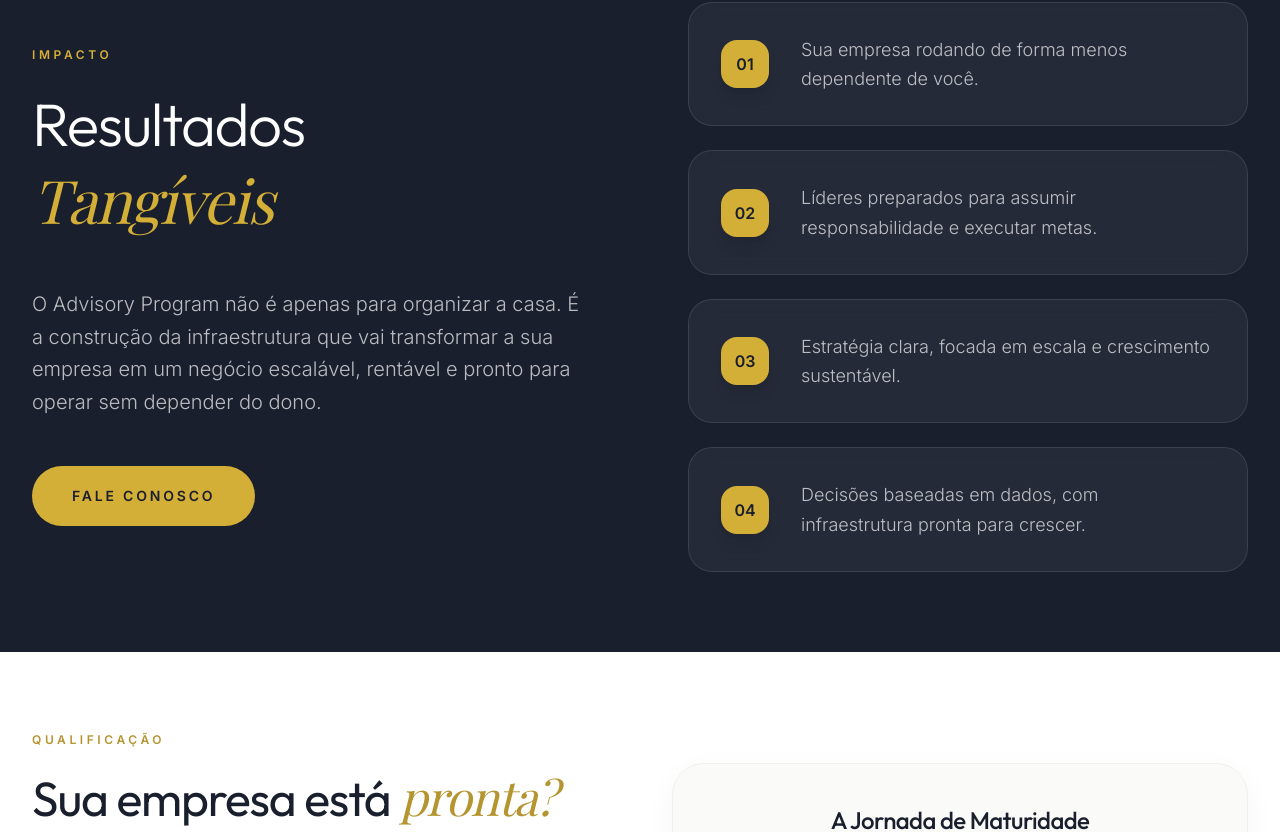
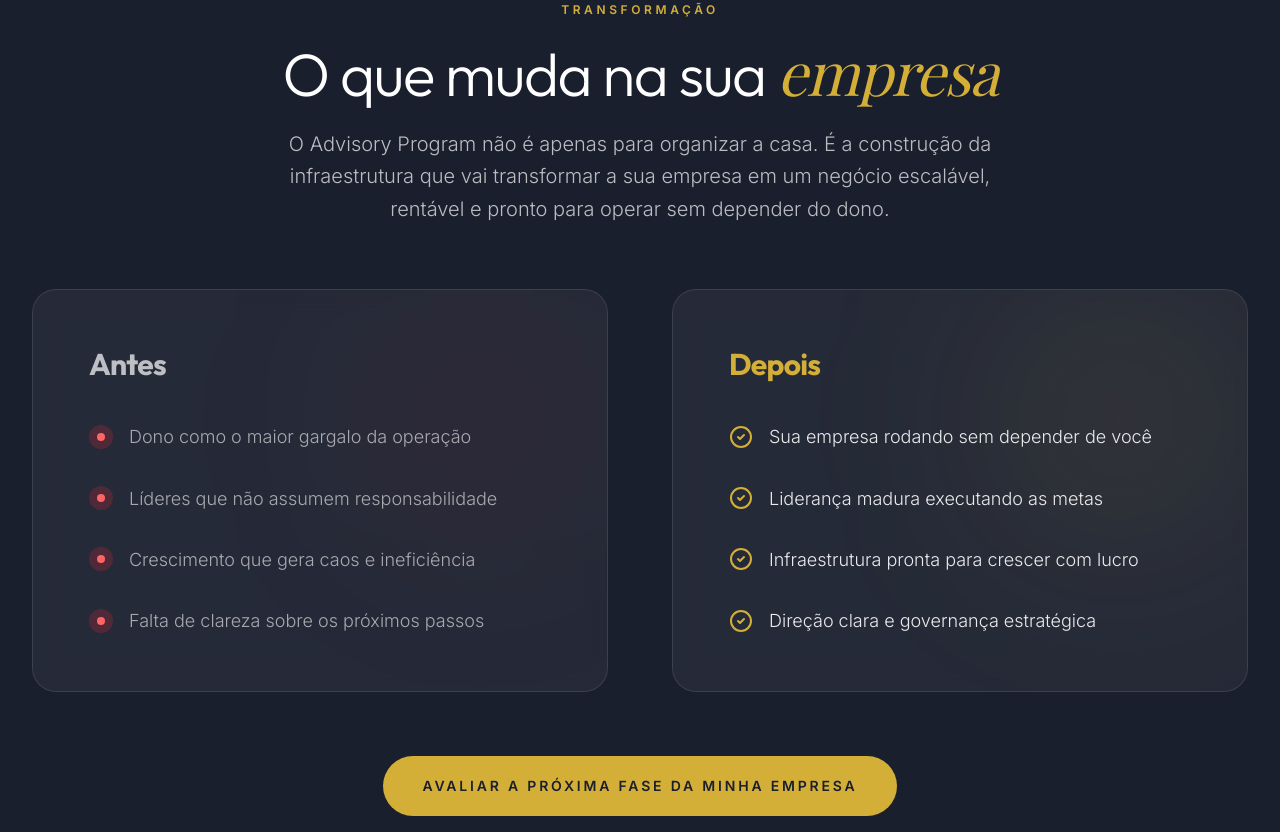
Before and after one commit to leandervenancio-source/site, a React (Vite) app: page /advisory-program in a window 1280 px wide. Shown: the part 4347-5179 px from the top of the page. Built offline with nearby package versions, Linux system fonts and the light colour scheme; no server answers; a web font is replaced by a local one.

Commit message:
Replace Resultados section with Antes e Depois section

```diff
--- a/src/pages/solutions/ProgramaMGI.tsx
+++ b/src/pages/solutions/ProgramaMGI.tsx
@@ -213,39 +213,66 @@ export function AdvisoryProgram() {
         <Testimonials />
       </div>
 
-      {/* Resultados Section */}
-      <section className="pdf-section py-12 md:py-20 bg-obsidian text-branco">
+      {/* Transformação Section */}
+      <section className="pdf-section py-12 lg:py-20 bg-obsidian text-branco">
         <div className="max-w-7xl mx-auto px-4 sm:px-6 lg:px-8">
-          <div className="grid lg:grid-cols-2 gap-24 items-center">
-            <div>
-              <span className="text-accent-premium font-bold tracking-[0.3em] uppercase text-xs mb-6 block">Impacto</span>
-              <h2 className="text-4xl md:text-6xl font-display font-light text-branco mb-12 leading-tight">
-                Resultados <br />
-                <span className="font-serif italic text-accent-premium">Tangíveis</span>
-              </h2>
-              <p className="text-xl text-branco/70 font-light mb-12 leading-relaxed">
-                O Advisory Program não é apenas para organizar a casa. É a construção da infraestrutura que vai transformar a sua empresa em um negócio escalável, rentável e pronto para operar sem depender do dono.
-              </p>
-              <Link to="/diagnostico" className="group relative inline-flex items-center justify-center px-10 py-5 text-sm font-bold tracking-[0.2em] uppercase text-obsidian bg-accent-premium rounded-full overflow-hidden transition-all duration-500">
-                <span className="relative z-10">Fale Conosco</span>
-                <div className="absolute inset-0 bg-white translate-y-full group-hover:translate-y-0 transition-transform duration-500"></div>
-              </Link>
+          <div className="text-center mb-10 lg:mb-16">
+            <span className="text-accent-premium font-bold tracking-[0.3em] uppercase text-xs mb-4 block">Transformação</span>
+            <h2 className="text-4xl md:text-6xl font-display font-light text-branco mb-4 leading-tight">
+              O que muda na sua <span className="font-serif italic text-accent-premium">empresa</span>
+            </h2>
+            <p className="text-xl text-branco/70 font-light max-w-3xl mx-auto leading-relaxed">
+              O Advisory Program não é apenas para organizar a casa. É a construção da infraestrutura que vai transformar a sua empresa em um negócio escalável, rentável e pronto para operar sem depender do dono.
+            </p>
+          </div>
+
+          <div className="grid md:grid-cols-2 gap-8 lg:gap-16 items-stretch">
+            {/* Antes */}
+            <div className="glass p-10 md:p-14 rounded-3xl border border-white/5 relative overflow-hidden group">
+              <div className="absolute top-0 right-0 w-64 h-64 bg-red-500/5 blur-[100px] rounded-full group-hover:bg-red-500/10 transition-colors duration-500"></div>
+              <h3 className="text-3xl font-display font-bold text-white mb-10 opacity-70">Antes</h3>
+              <ul className="space-y-8 relative z-10">
+                {[
+                  "Dono como o maior gargalo da operação",
+                  "Líderes que não assumem responsabilidade",
+                  "Crescimento que gera caos e ineficiência",
+                  "Falta de clareza sobre os próximos passos",
+                ].map((text, i) => (
+                  <li key={i} className="flex items-center gap-4">
+                    <div className="w-6 h-6 shrink-0 rounded-full bg-red-500/20 flex items-center justify-center">
+                      <div className="w-2 h-2 rounded-full bg-red-400"></div>
+                    </div>
+                    <span className="text-branco/60 text-lg font-light leading-relaxed">{text}</span>
+                  </li>
+                ))}
+              </ul>
             </div>
-            <div className="space-y-6">
-              {[
-                { id: "01", text: "Sua empresa rodando de forma menos dependente de você." },
-                { id: "02", text: "Líderes preparados para assumir responsabilidade e executar metas." },
-                { id: "03", text: "Estratégia clara, focada em escala e crescimento sustentável." },
-                { id: "04", text: "Decisões baseadas em dados, com infraestrutura pronta para crescer." },
-              ].map((item, i) => (
-                <div key={i} className="flex items-center gap-8 p-8 glass rounded-3xl border-white/5 group hover:border-accent-premium/20 transition-all duration-500">
-                  <div className="w-12 h-12 rounded-2xl bg-accent-premium text-obsidian flex items-center justify-center font-bold shrink-0 group-hover:scale-110 transition-transform duration-500 shadow-lg">
-                    {item.id}
-                  </div>
-                  <p className="text-branco/70 text-lg font-light leading-relaxed">{item.text}</p>
-                </div>
-              ))}
+
+            {/* Depois */}
+            <div className="glass p-10 md:p-14 rounded-3xl border border-accent-premium/20 relative overflow-hidden group hover:border-accent-premium/40 transition-colors duration-500">
+              <div className="absolute top-0 right-0 w-64 h-64 bg-accent-premium/10 blur-[100px] rounded-full group-hover:bg-accent-premium/20 transition-colors duration-500"></div>
+              <h3 className="text-3xl font-display font-bold text-accent-premium mb-10">Depois</h3>
+              <ul className="space-y-8 relative z-10">
+                {[
+                  "Sua empresa rodando sem depender de você",
+                  "Liderança madura executando as metas",
+                  "Infraestrutura pronta para crescer com lucro",
+                  "Direção clara e governança estratégica",
+                ].map((text, i) => (
+                  <li key={i} className="flex items-center gap-4">
+                    <CheckCircle2 className="w-6 h-6 shrink-0 text-accent-premium" />
+                    <span className="text-branco/90 text-lg font-light leading-relaxed">{text}</span>
+                  </li>
+                ))}
+              </ul>
             </div>
+          </div>
+
+          <div className="mt-16 text-center">
+            <Link to="/diagnostico" className="group relative inline-flex items-center justify-center px-10 py-5 text-sm font-bold tracking-[0.2em] uppercase text-obsidian bg-accent-premium rounded-full overflow-hidden transition-all duration-500">
+              <span className="relative z-10">Avaliar a Próxima Fase da Minha Empresa</span>
+              <div className="absolute inset-0 bg-white translate-y-full group-hover:translate-y-0 transition-transform duration-500"></div>
+            </Link>
           </div>
         </div>
       </section>
```
